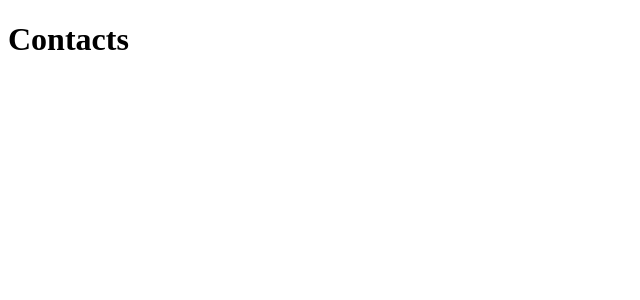
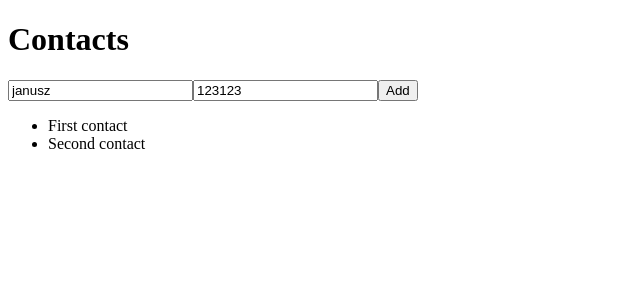
Before and after one commit to jkbkam/react-contacts-app, a React (Create React App) app: page / in a window 1280 px wide. Shown: the top 300 px of the page, without its empty margins (0-640 px from the left). Built offline with nearby package versions, Linux system fonts and the light colour scheme.

Commit message:
contact View

```diff
--- a/src/App.js
+++ b/src/App.js
@@ -1,10 +1,11 @@
 import React, {Component} from 'react'
+import ContactsView from './ContactsView'
 
 
 class App extends Component {
     render() {
         return (
-            <h1>Contacts</h1>
+            <ContactsView/>
         )
     }
 }
--- /dev/null
+++ b/src/ContactsView.js
@@ -0,0 +1,46 @@
+import React, {Component} from 'react'
+
+
+class ContactsView extends Component {
+    state = {
+        contactName: 'janusz',
+        contactNumber: '123123'
+    }
+    handleSubmit = event => {
+        event.preventDefault()
+        console.log('submit')
+    }
+
+    handleChange = event => {
+        this.setState({
+            contactName: event.target.value
+        })
+    }
+
+    render() {
+        return (
+            <div>
+                <h1>Contacts</h1>
+                <form onSubmit={this.handleSubmit}>
+                    <input
+                        value={this.state.contactName}
+                        onChange={this.handleChange}
+                    />
+                    <input
+                        value={this.state.contactNumber}
+                        />
+                    <button>Add</button>
+                </form>
+
+                <ul>
+                    <li>First contact</li>
+                    <li>Second contact</li>
+                </ul>
+            </div>
+
+
+        )
+    }
+}
+
+export default ContactsView
```
